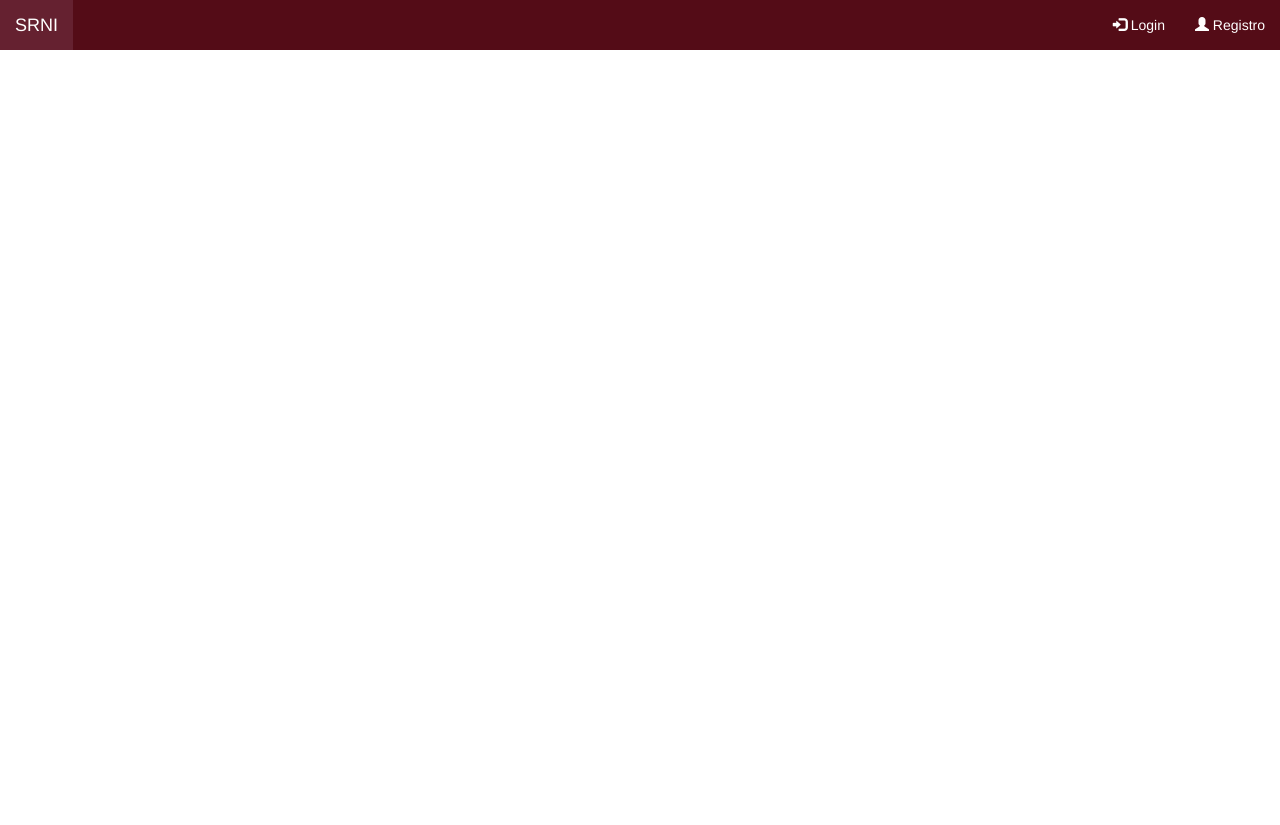
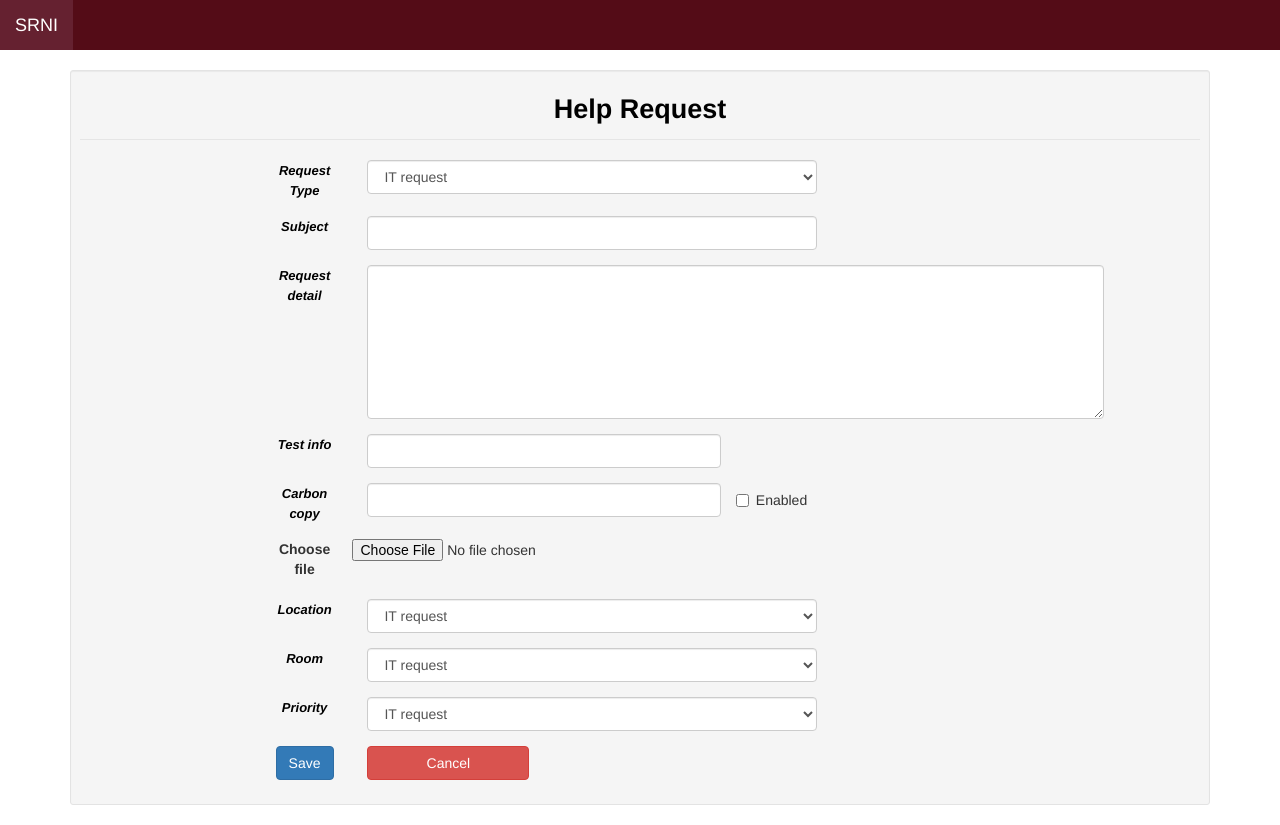
Before and after one commit to kvanegas98/client-srni, an Angular app: page /request in a window 1280 px wide. Before the commit this address led to /. Before the commit the page ends 800 px from the top, so only its background shows below. Built offline with nearby package versions, Linux system fonts and the light colour scheme.

Commit message:
first commit

```diff
--- a/src/app/app.component.html
+++ b/src/app/app.component.html
@@ -6,8 +6,17 @@
                 <a href="#" class="navbar-brand">{{title}}</a>
             </div>
 
+            <ul class="nav navbar-nav" *ngIf="identity">
+                <li>
+                    <a [routerLink]="['/request']" [routerLinkActive]="['active']">
+                        <span class="glyphicon glyphicon-record"></span> Request
+                    </a>
+                </li>
 
-            <ul class="nav navbar navbar-nav navbar-right">
+
+            </ul>
+
+            <ul class="nav navbar navbar-nav navbar-right" *ngIf="identity">
                 <li>
                     <a [routerLink]="['/login']" [routerLinkActive]="['active']">
                         <span class="glyphicon glyphicon-log-in"></span> Login
@@ -26,4 +35,6 @@
     </nav>
 </div>
 
+
+
 <router-outlet></router-outlet>
--- a/src/app/app.component.ts
+++ b/src/app/app.component.ts
@@ -1,10 +1,65 @@
-import { Component } from '@angular/core';
+/*import { Component,OnInit } from '@angular/core';
 
 @Component({
   selector: 'app-root',
   templateUrl: './app.component.html',
-  styleUrls: ['./app.component.css']
+  styleUrls: ['./app.component.css'],
 })
-export class AppComponent {
-  title = 'SRNI';
+export class AppComponent implements OnInit {
+  public title: string;
+  public identity;
+  public url: string;
+
+  constructor(
+    private _route: ActivatedRoute,
+    private _router: Router,
+    private _userService: UserService
+  ) {
+    this.title = 'SRNI';
+    this.url = GLOBAL.url;
+  }
+
+  ngOnInit() {
+    this.identity = this._userService.getIdentity();
+  }
+}*/
+
+import { Component, OnInit, DoCheck } from '@angular/core';
+import { Router, ActivatedRoute, Params } from '@angular/router';
+import { UserService } from './services/user.service';
+import { GLOBAL } from './services/global';
+
+@Component({
+  selector: 'app-root',
+  templateUrl: './app.component.html',
+  styleUrls: ['./app.component.css'],
+  providers: [UserService],
+})
+export class AppComponent implements OnInit, DoCheck {
+  public title: string;
+  public identity;
+  public url: string;
+
+  constructor(
+    private _route: ActivatedRoute,
+    private _router: Router,
+    private _userService: UserService
+  ) {
+    this.title = 'SRNI';
+    this.url = GLOBAL.url;
+  }
+
+  ngOnInit() {
+    this.identity = this._userService.getIdentity();
+  }
+
+  ngDoCheck() {
+    this.identity = this._userService.getIdentity();
+  }
+
+  logout() {
+    localStorage.clear();
+    this.identity = null;
+    this._router.navigate(['/']);
+  }
 }
--- a/src/app/app.routing.ts
+++ b/src/app/app.routing.ts
@@ -4,10 +4,12 @@ import { Routes, RouterModule } from '@angular/router';
 // Componentes
 import { LoginComponent } from './components/login/login.component';
 import { RegisterComponent } from './components/register/register.component';
+import { RequestComponent } from './components/request/request.component';
 
 const appRoutes: Routes = [
   { path: 'login', component: LoginComponent },
   { path: 'registro', component: RegisterComponent },
+  { path: 'request', component: RequestComponent },
 ];
 
 export const appRoutingProviders: any[] = [];
--- /dev/null
+++ b/src/app/components/request/request.component.html
@@ -0,0 +1,158 @@
+<!-- <div class="container mt3">
+    <div class="row">
+        <form>
+            <div class="form-group">
+                <label for="exampleFormControlInput1">Email address</label>
+                <input type="email" class="form-control" id="exampleFormControlInput1" placeholder="name@example.com">
+            </div>
+            <div class="form-group">
+                <label for="exampleFormControlSelect1">Example select</label>
+                <select class="form-control" id="exampleFormControlSelect1">
+      <option>1</option>
+      <option>2</option>
+      <option>3</option>
+      <option>4</option>
+      <option>5</option>
+    </select>
+            </div>
+            <div class="form-group">
+                <label for="exampleFormControlSelect2">Example multiple select</label>
+                <select multiple class="form-control" id="exampleFormControlSelect2">
+      <option>1</option>
+      <option>2</option>
+      <option>3</option>
+      <option>4</option>
+      <option>5</option>
+    </select>
+            </div>
+            <div class="form-group">
+                <label for="exampleFormControlTextarea1">Example textarea</label>
+                <textarea class="form-control" id="exampleFormControlTextarea1" rows="3"></textarea>
+            </div>
+        </form>
+
+    </div>
+</div> -->
+
+<div class="container">
+    <div class="row">
+        <div class="col-md-12">
+            <div class="well well-sm">
+                <form class="form-horizontal" method="post">
+                    <fieldset>
+                        <legend class="text-center heade">Help Request</legend>
+
+                        <div class="form-group">
+                            <span class="col-md-1 col-md-offset-2 text-center"><i class="fa fa-user bigicon text-dark">Request Type</i></span>
+                            <div class="col-md-5">
+                                <!-- <input id="fname" name="name" type="text" placeholder="First Name" class="form-control"> -->
+                                <select class="form-control" id="state_id">
+            <option value="AL">IT request</option>
+            <option value="AK">IT</option>
+
+        </select>
+                            </div>
+                        </div>
+                        <div class="form-group">
+                            <span class="col-md-1 col-md-offset-2 text-center"><i class="fa fa-user bigicon">Subject</i></span>
+                            <div class="col-md-5">
+                                <input id="lname" name="name" type="text" class="form-control">
+                            </div>
+                        </div>
+
+                        <div class="form-group">
+                            <span class="col-md-1 col-md-offset-2 text-center"><i class="fa fa-pencil-square-o bigicon">Request detail</i></span>
+                            <div class="col-md-8">
+                                <textarea class="form-control" id="message" name="message" rows="7"></textarea>
+                            </div>
+                        </div>
+                        <div class="form-group">
+                            <span class="col-md-1 col-md-offset-2 text-center"><i class="fa fa-envelope-o bigicon">Test info</i></span>
+                            <div class="col-md-4">
+                                <input id="email" name="email" type="text" class="form-control">
+                            </div>
+                        </div>
+
+                        <div class="form-group">
+                            <span class="col-md-1 col-md-offset-2 text-center"><i class="fa fa-phone-square bigicon">Carbon copy</i></span>
+                            <div class="col-md-4">
+                                <input id="phone" name="phone" type="text" class="form-control">
+                            </div>
+                            <div class="checkbox">
+                                <label><input type="checkbox"> Enabled</label>
+                            </div>
+                        </div>
+
+                        <div class="custom-file form-group">
+                            <label class="custom-file-label col-md-1 col-md-offset-2 text-center" for="customFile">Choose file</label>
+                            <input type="file" class="custom-file-input" id="customFile">
+                        </div>
+
+                        <div class="form-group">
+                            <span class="col-md-1 col-md-offset-2 text-center"><i class="fa fa-user bigicon text-dark">Location</i></span>
+                            <div class="col-md-5">
+                                <!-- <input id="fname" name="name" type="text" placeholder="First Name" class="form-control"> -->
+                                <select class="form-control" id="state_id">
+            <option value="AL">IT request</option>
+            <option value="AK">IT</option>
+
+        </select>
+
+
+                            </div>
+                        </div>
+
+                        <div class="form-group">
+                            <span class="col-md-1 col-md-offset-2 text-center"><i class="fa fa-user bigicon text-dark">Room</i></span>
+                            <div class="col-md-5">
+                                <!-- <input id="fname" name="name" type="text" placeholder="First Name" class="form-control"> -->
+                                <select class="form-control" id="state_id">
+            <option value="AL">IT request</option>
+            <option value="AK">IT</option>
+
+        </select>
+
+
+                            </div>
+                        </div>
+
+                        <div class="form-group">
+                            <span class="col-md-1 col-md-offset-2 text-center"><i class="fa fa-user bigicon text-dark">Priority</i></span>
+                            <div class="col-md-5">
+                                <!-- <input id="fname" name="name" type="text" placeholder="First Name" class="form-control"> -->
+                                <select class="form-control" id="state_id">
+            <option value="AL">IT request</option>
+            <option value="AK">IT</option>
+
+        </select>
+
+
+                            </div>
+                        </div>
+
+
+
+
+                        <!-- <div class="form-group">
+                            <div class="col-md-12 text-center">
+                                <button type="submit" class="btn btn-primary btn-lg">Submit</button>
+                                <button type="submit" class="btn btn-primary btn-lg">Submit</button>
+                            </div>
+                        </div> -->
+                        <div class="row form-group ">
+                            <div class="col-md-2 text-center col-md-1 col-md-offset-2 text-center">
+                                <input type="submit" class="btn btn-primary" value="Save" />
+                            </div>
+                            <div class="col-md-2">
+                                <input type="submit" class="btn btn-danger btn-block" value="Cancel" />
+                            </div>
+                        </div>
+
+
+                    </fieldset>
+                </form>
+            </div>
+        </div>
+    </div>
+
+</div>
--- /dev/null
+++ b/src/app/components/request/request.component.ts
@@ -0,0 +1,15 @@
+import { Component, OnInit } from '@angular/core';
+import { Router, ActivatedRoute, Params } from '@angular/router';
+import { User } from '../../models/user';
+import { UserService } from '../../services/user.service';
+
+@Component({
+  selector: 'request',
+  templateUrl: './request.component.html',
+  providers: [UserService],
+})
+export class RequestComponent implements OnInit {
+  ngOnInit() {
+    console.log('Componente de login cargado...');
+  }
+}
--- a/src/styles.css
+++ b/src/styles.css
@@ -390,8 +390,21 @@ ul:hover {
 
 /*Cabecera*/
 
+.heade {
+    color: black;
+    font-size: 27px;
+    font-weight: bold;
+    padding: 10px;
+}
+
 .navigation {
     padding: 0px !important;
+}
+
+i {
+    color: black;
+    font-weight: bold;
+    font-size: 13px;
 }
 
 .navigation .navbar {
```
Also changed, not shown: src/app/app.module.ts (+7 -1 lines).
